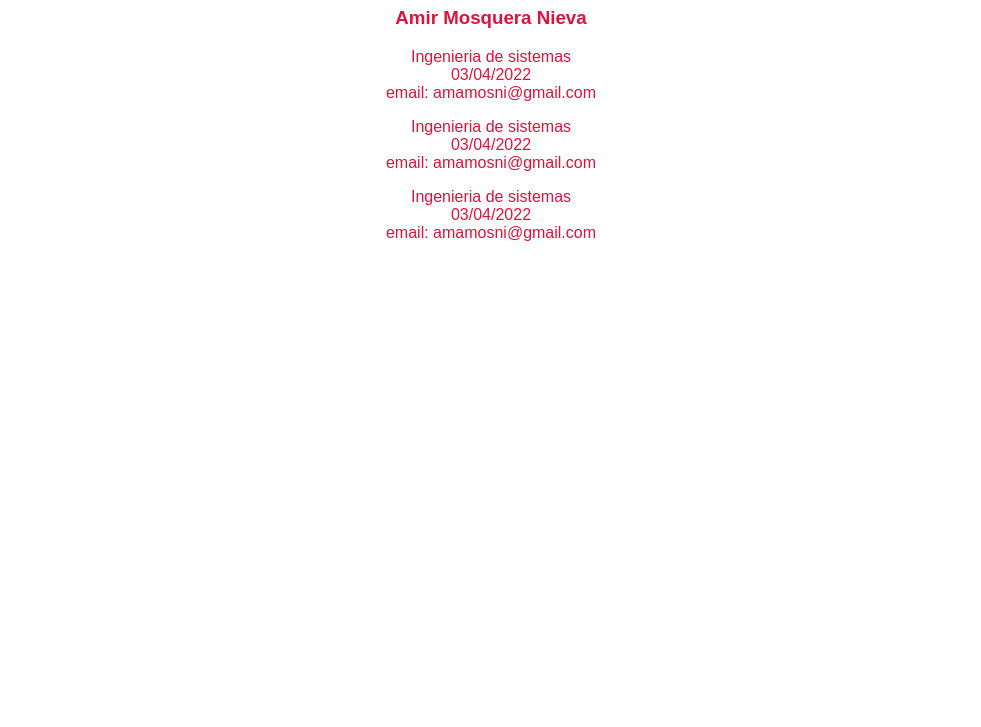
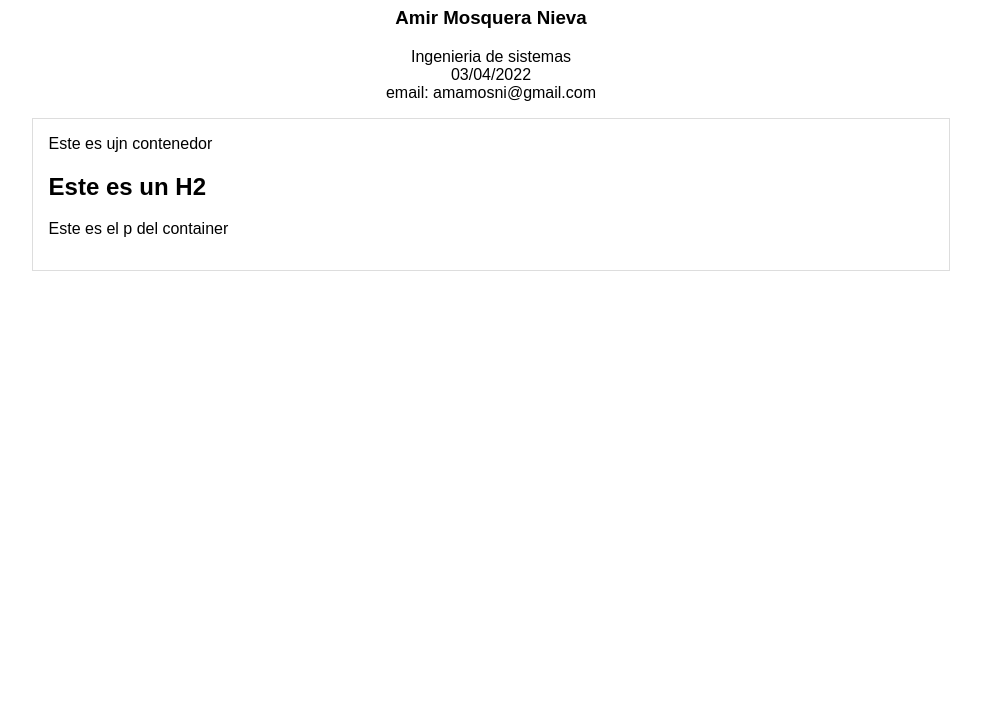
Before and after one commit to amamosni/DSW-AmirMosquera, a plain HTML site: page index.html in a window 1280 px wide. Shown: the part 73-800 px from the top of the page, without its empty margins (149-1130 px from the left). Drawn offline with Linux system fonts and the light colour scheme.

Commit message:
Git y add al mismo tiempo

```diff
--- a/css/estilos.css
+++ b/css/estilos.css
@@ -1,5 +1,18 @@
 body {
-    color: crimson;
+    color: black;
     text-align: center;
     font-family: "Arial";
 }
+
+#container {
+    width: 70%;
+    padding: 1em;
+    text-align: left;
+    border: 1px solid #DDD;
+    margin: 0 auto;
+}
+
+#container h1 {
+    font-size: 20px;
+
+}
--- a/index.html
+++ b/index.html
@@ -11,7 +11,13 @@
     <h1>Proyecto de sitio Web 2022 - 4</h1>
     <h3>Amir Mosquera Nieva</h3>
     <p>Ingenieria de sistemas<br>03/04/2022<br>email: amamosni@gmail.com</p>
-    <p>Ingenieria de sistemas<br>03/04/2022<br>email: amamosni@gmail.com</p>
-    <p>Ingenieria de sistemas<br>03/04/2022<br>email: amamosni@gmail.com</p>
+
+    <div id="container">
+        Este es ujn contenedor
+        <div id="post">
+            <h2>Este es un H2</h2>
+            <p>Este es el p del container</p>
+        </div>
+    </div>
 </body>
 </html>
```
